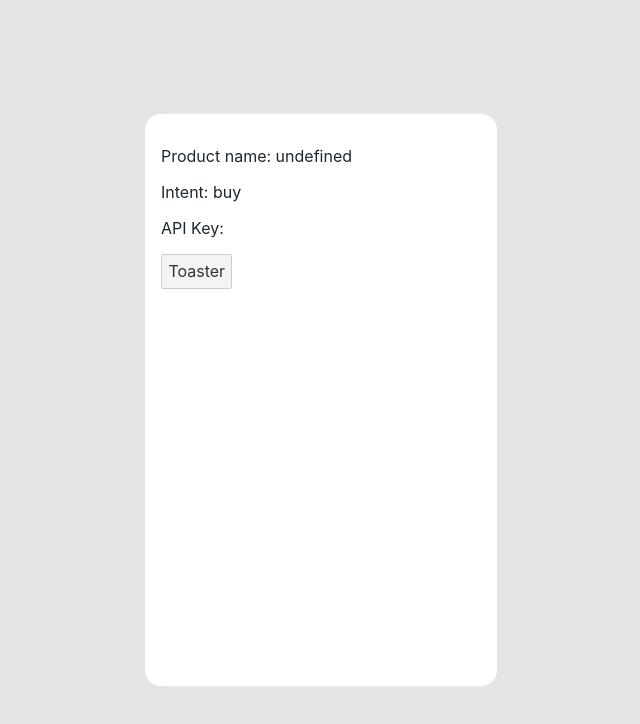
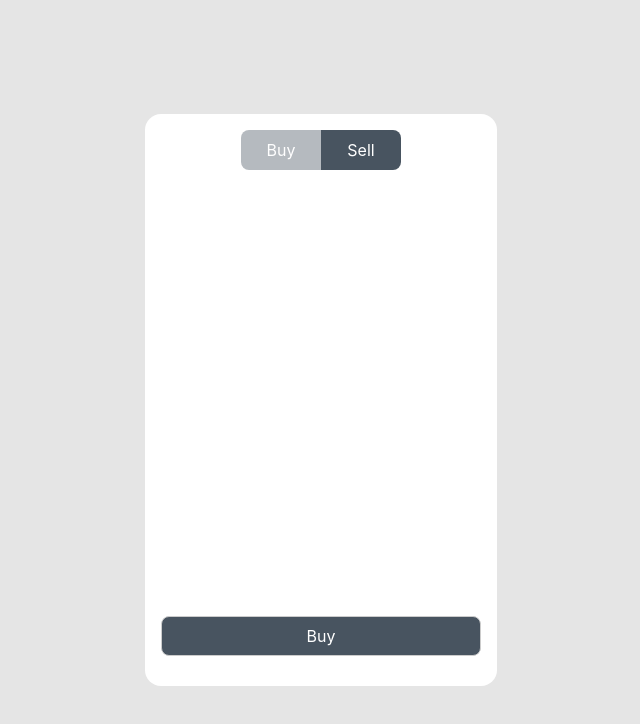
Before and after one commit to DimensionSoftware/snapwallet.io, a Svelte app in the folder widget/: page / in a window 1280 px wide. Shown: the top 724 px of the page, without its empty margins (319-959 px from the left). Built offline with nearby package versions, Linux system fonts and the light colour scheme.

Commit message:
add routing + styles

```diff
--- a/widget/src/App.svelte
+++ b/widget/src/App.svelte
@@ -1,24 +1,25 @@
 <script lang="ts">
+  import Router from 'svelte-spa-router'
+  import wrap from 'svelte-spa-router/wrap'
   import Toast from './components/Toast.svelte'
+  import Home from './screens/Home.svelte'
+  import NotFound from './screens/NotFound.svelte'
   import { toaster } from './stores/ToastStore'
 
   // Querystring provided props, see main.ts.
-  export let name: string
+  export let appName: string
   export let intent: 'buy' | 'sell'
   export let apiKey: string
+
+  const routes = {
+    '/': wrap({ component: Home as any, props: { appName, intent, apiKey } }),
+    '*': NotFound,
+  }
 </script>
 
 <div class="modal">
   <div id="modal-body">
-    <p>Product name: {name}</p>
-    <p>Intent: {intent}</p>
-    <p>API Key: {apiKey}</p>
-
-    <button
-      on:click={() => {
-        toaster.pop({ msg: 'Success', success: true })
-      }}>Toaster</button
-    >
+    <Router {routes} />
     <Toast />
   </div>
 </div>
@@ -57,6 +58,8 @@
     border-radius: 1rem;
     overflow: hidden;
     overflow-y: scroll;
+    display: flex;
+    flex-direction: column;
   }
 
   @media screen and (max-width: 375px) {
```
